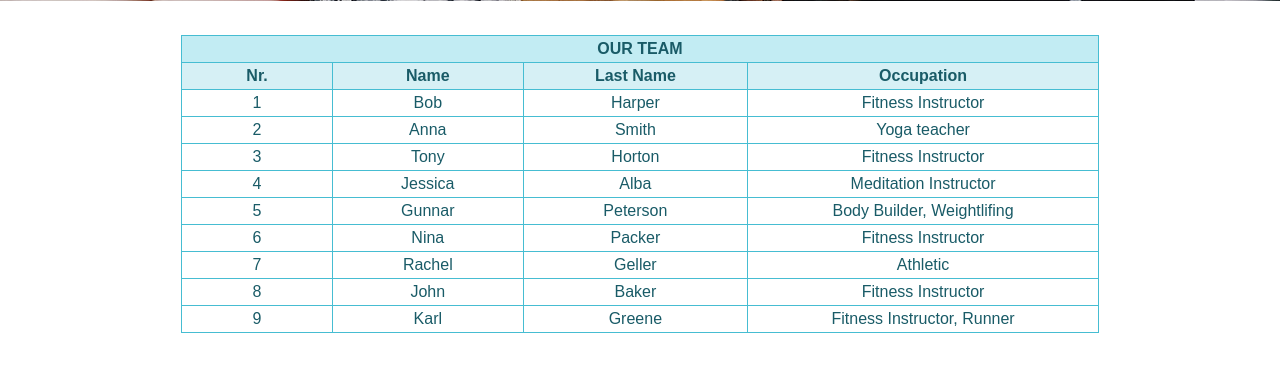
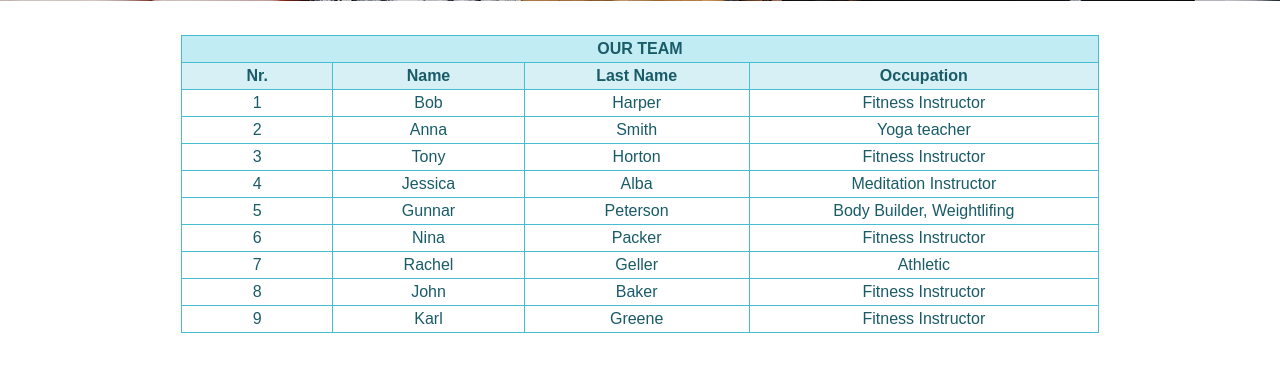
Before and after one commit to dardanbakiu/BodyFitPHP, a PHP site: page /ushtrime/team.php in a window 1280 px wide; the page is wider, and only the part inside the window is pictured. Shown: the part 496-888 px from the top of that part. Run offline with PHP 8.4, Linux system fonts and the light colour scheme; some libraries are stand-ins or nearby versions.

Commit message:
prove
prove

```diff
--- a/team.php
+++ b/team.php
@@ -160,7 +160,7 @@
                         <td>9</td>
                         <td>Karl</td>
                         <td>Greene</td>
-                        <td>Fitness Instructor, Runner</td>
+                        <td>Fitness Instructor</td>
                     </tr>
                 </tbody>
             </table>
@@ -261,7 +261,7 @@
                                     Name:<br>
                                        <h2>JON DOE</h2>
                                     Occupation:<br>
-                                       <b><p>Body Builder, Weightlifing</p></b>
+                                       <b><p>Fitnes Instructor</p></b>
                                     Contact:<br><br>
                                     <a href="tel:044444444" class="telephone">044444444</a>
                                     <br><br>
@@ -281,7 +281,7 @@
                                     Name:<br>
                                        <h2>NINA PACKER</h2>
                                     Occupation:<br>
-                                       <b><p>Fitness Instructor</p></b>
+                                       <b><p>Yoga Teacher</p></b>
                                     Contact:<br><br>
                                     <a href="tel:044775577" class="telephone">044775577</a>
                                     <br><br>
@@ -301,7 +301,7 @@
                                     Name:<br>
                                        <h2>RACHEL GELLER</h2>
                                     Occupation:<br>
-                                       <b><p>Athletic</p></b>
+                                       <b><p>Yoga Teacher</p></b>
                                     Contact:<br><br>
                                     <a href="tel:044333222" class="telephone">044333222</a>
                                     <br><br>
@@ -341,7 +341,7 @@
                                     Name:<br>
                                        <h2>KARL GREENE</h2>
                                     Occupation:<br>
-                                       <b><p>Fitness Instructor, Runner</p></b>
+                                       <b><p>Fitness Instructor</p></b>
                                     Contact:<br><br>
                                     <a href="tel:044525252" class="telephone">044525252</a>
                                     <br><br>
@@ -388,8 +388,27 @@
                 }
             });
         });
+
     </script>
 
+    <?php
+
+    echo "Differentiate out trainers better! <br>";
+
+    function trainersNames($emri, $mbiemri)
+    {
+        echo "$emri $mbiemri is a Fitnes Instructor!<br>";
+
+    }
+
+    trainersNames("Bob", "Harper");
+    trainersNames("Tony", "Horton");
+    trainersNames("Gunnar", "Peterson");
+    trainersNames("John", "Baker");
+    trainersNames("Karl", "Greene");
+
+    echo "<br>";
+?>
      <footer>
         <section id="footerimajtas">
             <h4>Address</h4>
```
